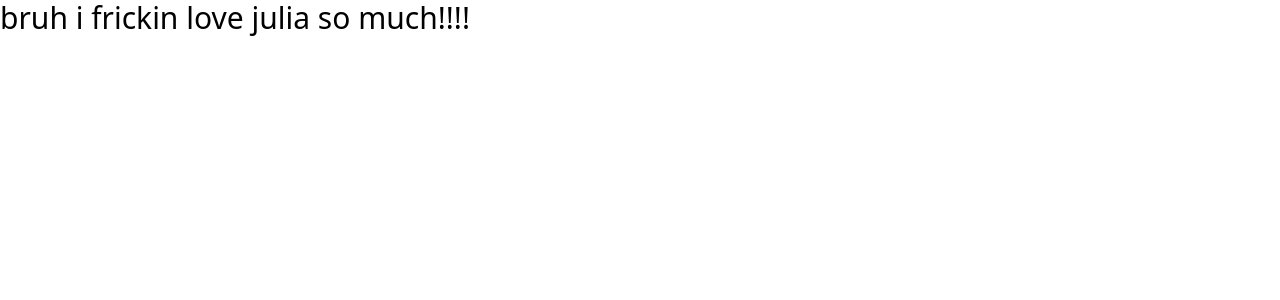
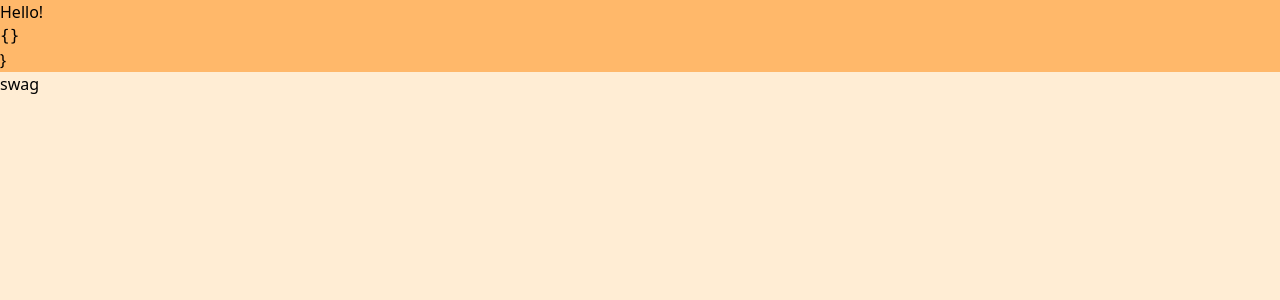
Before and after one commit to taogaetz/ghost-posters, a SvelteKit app: page / in a window 1280 px wide. Shown: the top 300 px of the page. Built offline with nearby package versions, Linux system fonts and the light colour scheme.

Commit message:
auth is officially online. nice one-shot by gemini 2.5.

```diff
--- a/package.json
+++ b/package.json
@@ -22,5 +22,8 @@
 		"tailwindcss": "^4.0.0",
 		"typescript": "^5.0.0",
 		"vite": "^6.2.5"
+	},
+	"dependencies": {
+		"crypto": "^1.0.1"
 	}
 }
--- a/src/app.d.ts
+++ b/src/app.d.ts
@@ -1,9 +1,10 @@
 // See https://svelte.dev/docs/kit/types#app.d.ts
 // for information about these interfaces
+import type { GhostMember } from '$lib/types/ghost'; // Adjust path if needed
 declare global {
 	namespace App {
 		// interface Error {}
-		// interface Locals {}
+		interface Locals {user: GhostMember | null;}
 		// interface PageData {}
 		// interface PageState {}
 		// interface Platform {}
--- a/src/routes/+layout.svelte
+++ b/src/routes/+layout.svelte
@@ -1,7 +1,20 @@
 <script lang="ts">
 	import '../app.css';
 
-	let { children } = $props();
+	let { children, data } = $props();
+
+  data = JSON.stringify(data)
 </script>
 
-{@render children()}
+
+<div class="bg-orange-300">
+  <h1 >Hello!</h1>
+
+
+  {#if data}
+    <pre>{data}</pre>
+  {:else}
+    <pre>No data!</pre>
+  {/if}}
+  {@render children()}
+  </div>
--- a/src/routes/+page.svelte
+++ b/src/routes/+page.svelte
@@ -1 +1,10 @@
-<h1 class="text-3xl ">bruh i frickin love julia so much!!!!</h1>
+<script>
+
+let { data, children } = $props();
+
+
+</script>
+
+<div class="w-[100vw] h-[100vh] bg-orange-100" >
+  <h2>swag</h2>
+</div>
--- a/svelte.config.js
+++ b/svelte.config.js
@@ -11,7 +11,10 @@ const config = {
 		// adapter-auto only supports some environments, see https://svelte.dev/docs/kit/adapter-auto for a list.
 		// If your environment is not supported, or you settled on a specific environment, switch out the adapter.
 		// See https://svelte.dev/docs/kit/adapters for more information about adapters.
-		adapter: adapter()
+		adapter: adapter(),
+    paths: {
+      base: '/app'
+    }
 	}
 };
 
--- a/vite.config.ts
+++ b/vite.config.ts
@@ -3,5 +3,8 @@ import { sveltekit } from '@sveltejs/kit/vite';
 import { defineConfig } from 'vite';
 
 export default defineConfig({
-	plugins: [tailwindcss(), sveltekit()]
+	plugins: [tailwindcss(), sveltekit()],
+  server: {
+    allowedHosts: ['vibecheck.ca']
+  }
 });
```
Also changed, not shown: 1 other file (tests, documents, lock files or other folders).
